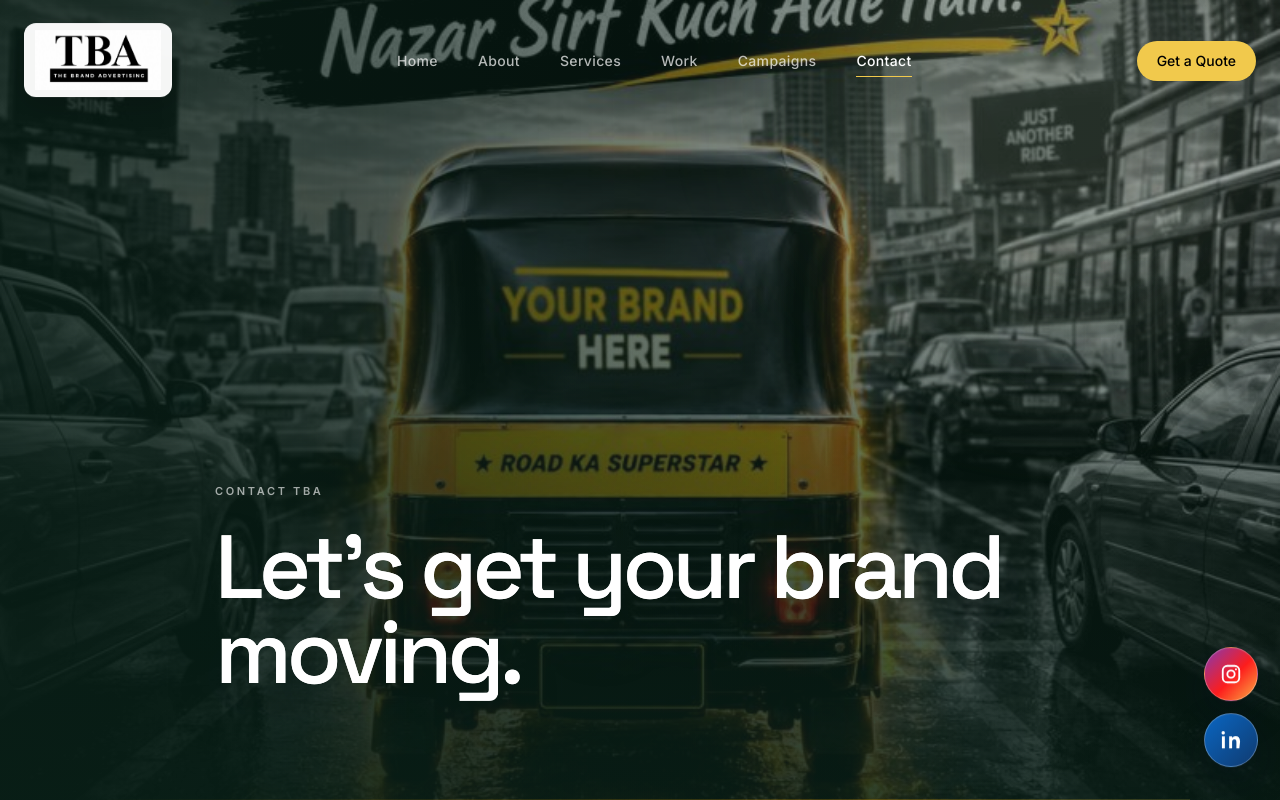
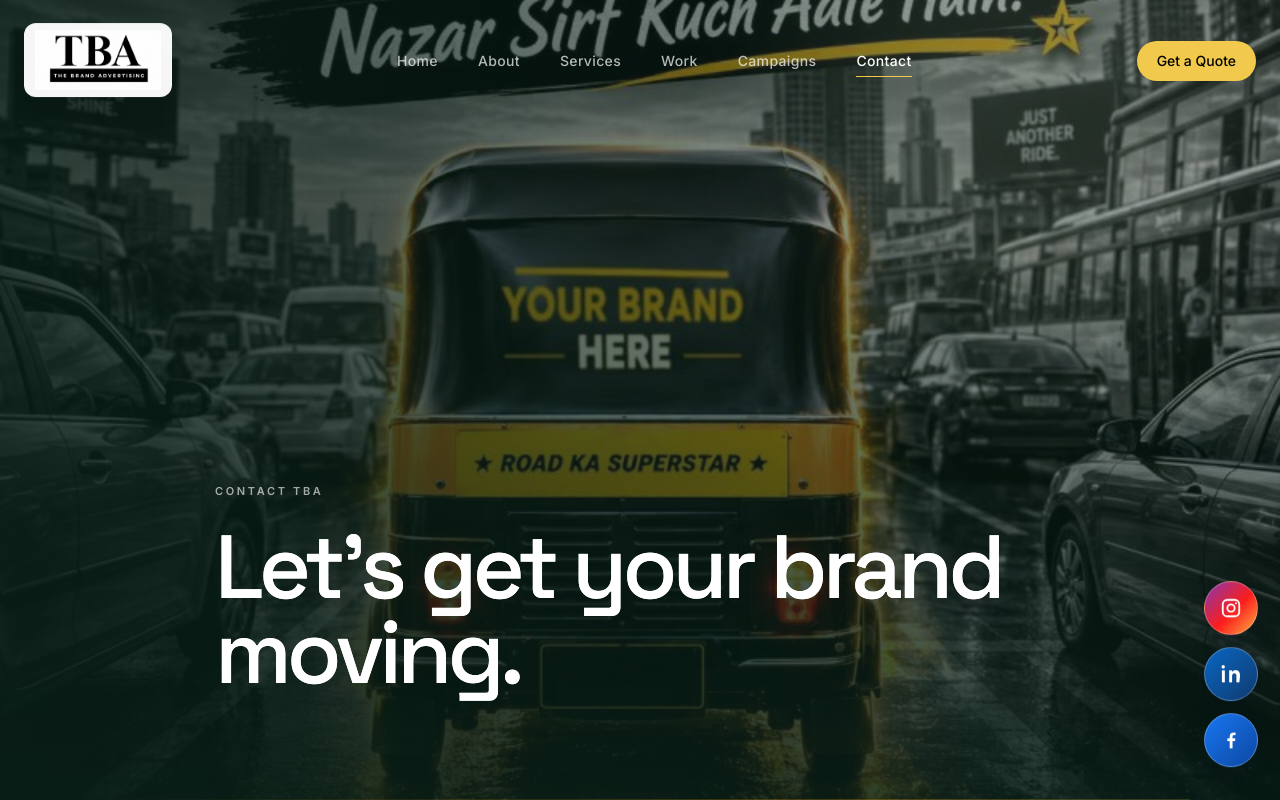
Before and after one commit to paswannishant7-spec/the-brand-advertising-website, a React (Vite) app: page /#/contact in a window 1280 px wide. Shown: the top 800 px of the page. Built offline with nearby package versions, Linux system fonts and the light colour scheme.

Commit message:
Apply client navigation and social fixes

```diff
--- a/src/components/Footer.jsx
+++ b/src/components/Footer.jsx
@@ -50,7 +50,17 @@
             Services
           </h4>
           <ul className="space-y-3 text-sm">
-            {services.map((service) => <li key={service}>{service}</li>)}
+            {services.map((service) => (
+              <li key={service}>
+                <Link
+                  to="/services"
+                  className="hover:text-[#f1c94c] transition-colors"
+                  aria-label={`View ${service} service`}
+                >
+                  {service}
+                </Link>
+              </li>
+            ))}
           </ul>
         </div>
 
--- a/src/components/Navbar.jsx
+++ b/src/components/Navbar.jsx
@@ -65,12 +65,12 @@
         </div>
 
         <div className="hidden md:flex items-center gap-4">
-          <Link
-            to="/contact"
+          <a
+            href="#/contact"
             className="px-5 py-2.5 rounded-full bg-[#f1c94c] text-black text-sm font-medium shadow-card hover:bg-white transition-all"
           >
             Get a Quote
-          </Link>
+          </a>
         </div>
 
         <button
--- a/src/components/SocialButtons.jsx
+++ b/src/components/SocialButtons.jsx
@@ -16,25 +16,42 @@
   );
 }
 
+function FacebookIcon() {
+  return (
+    <svg width="22" height="22" viewBox="0 0 24 24" fill="currentColor" aria-hidden="true">
+      <path d="M13.7 21v-8h2.7l.4-3h-3.1V8.1c0-.9.3-1.5 1.6-1.5H17V3.9c-.3 0-1.3-.1-2.4-.1-2.4 0-4 1.4-4 4.1V10H8v3h2.6v8h3.1Z" />
+    </svg>
+  );
+}
+
 const socialLinks = [
   {
     label: "Follow TBA on Instagram",
     href: "https://www.instagram.com/the.brandadvertising?igsh=aWM5eXE4bnl6YzRu",
     className: "social-instagram",
+    name: "Instagram",
     Icon: InstagramIcon,
   },
   {
     label: "Connect with Dimcy Aggarwal on LinkedIn",
     href: "https://www.linkedin.com/in/dimcy-aggarwal-aa1a621b7/",
     className: "social-linkedin",
+    name: "LinkedIn",
     Icon: LinkedInIcon,
+  },
+  {
+    label: "Follow TBA on Facebook",
+    href: "https://www.facebook.com/profile.php?id=61584311907761",
+    className: "social-facebook",
+    name: "Facebook",
+    Icon: FacebookIcon,
   },
 ];
 
 export default function SocialButtons() {
   return (
     <aside className="floating-socials" aria-label="TBA social media">
-      {socialLinks.map(({ label, href, className, Icon }) => (
+      {socialLinks.map(({ label, href, className, name, Icon }) => (
         <a
           key={href}
           href={href}
@@ -45,7 +62,7 @@
           className={className}
         >
           <Icon size={22} strokeWidth={2.2} />
-          <span>{className === "social-instagram" ? "Instagram" : "LinkedIn"}</span>
+          <span>{name}</span>
         </a>
       ))}
     </aside>
--- a/src/index.css
+++ b/src/index.css
@@ -1238,6 +1238,10 @@
   background: linear-gradient(135deg, #0a66c2, #103b70);
 }
 
+.social-facebook {
+  background: linear-gradient(135deg, #1877f2, #0d47a1);
+}
+
 @media (max-width: 640px) {
   .floating-socials {
     right: 14px;
```
